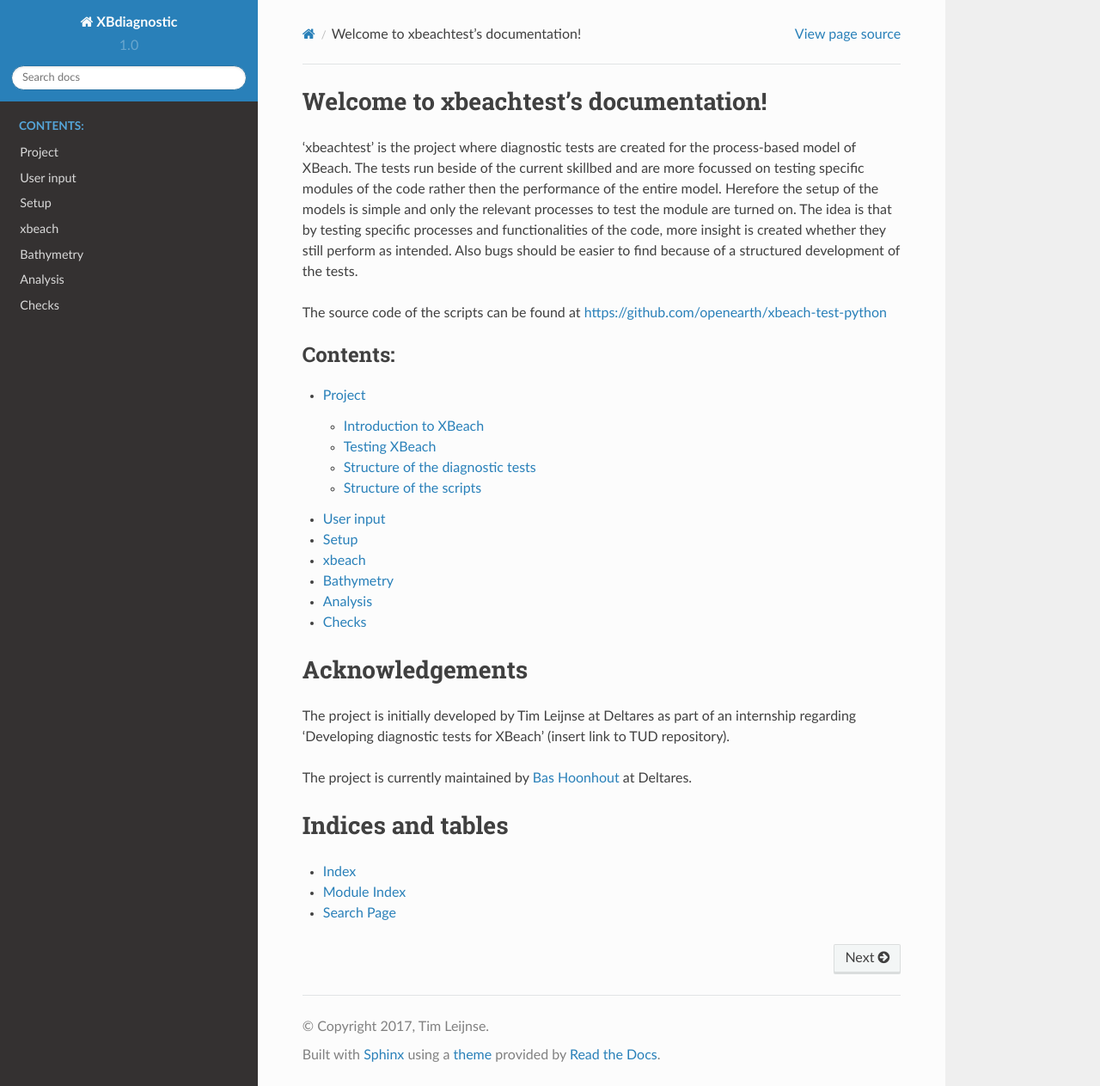
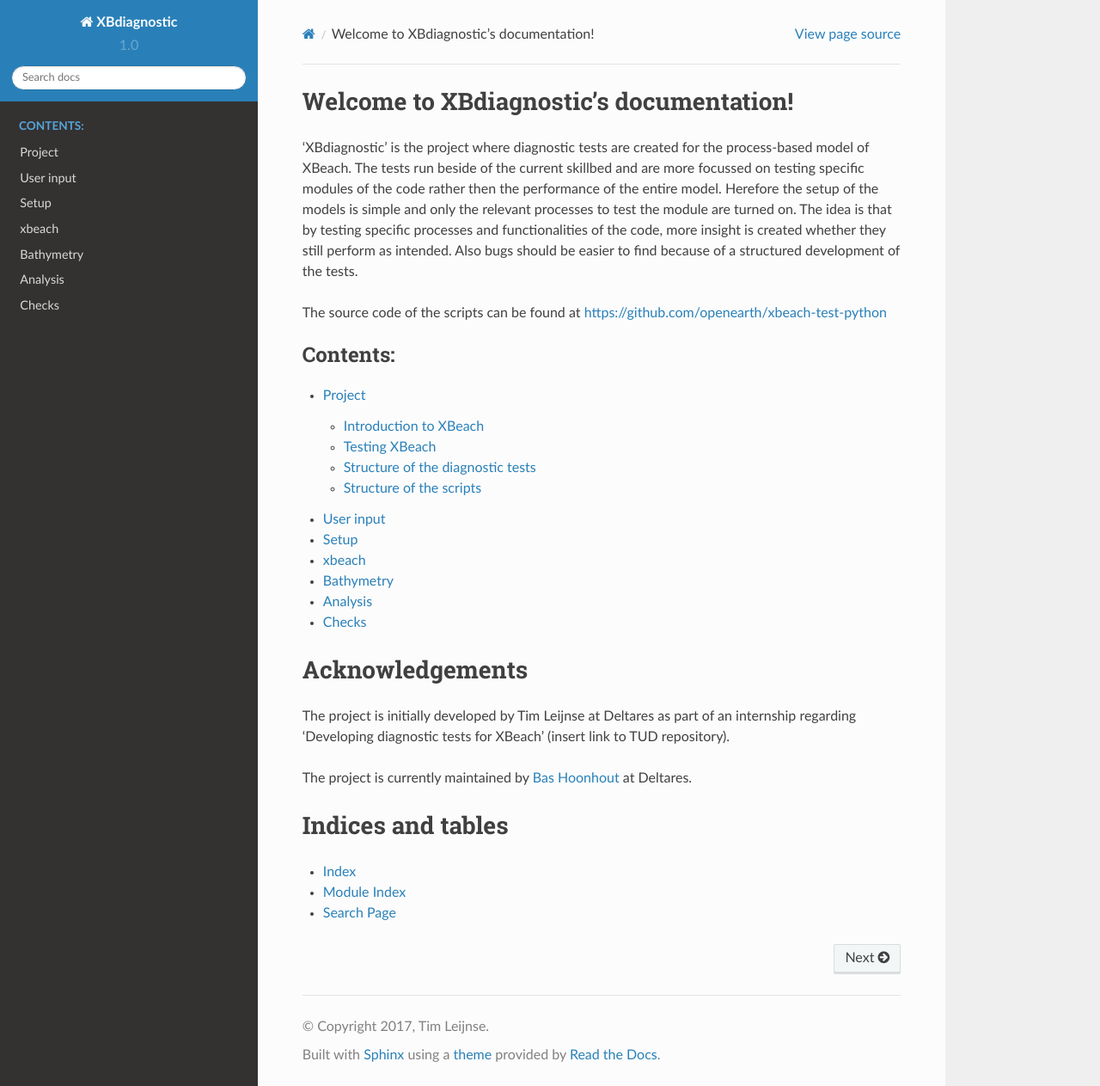
Before and after one commit to openearth/xbeach-test-python, a Sphinx documentation site: the page built from docs/index.rst, in a window 1280 px wide and 1263 px high. Shown: the whole window at 86% size. Built offline with Sphinx 7.4.7 and the Read the Docs theme 2.0.0, drawn with Linux system fonts in a browser that asks for light colours.

Commit message:
Changed names

```diff
--- a/docs/index.rst
+++ b/docs/index.rst
@@ -1,12 +1,12 @@
-.. xbeachtest documentation master file, created by
+.. XBdiagnostic documentation master file, created by
    sphinx-quickstart on Tue Jun 13 09:56:18 2017.
    You can adapt this file completely to your liking, but it should at least
    contain the root `toctree` directive.
 
-Welcome to xbeachtest's documentation!
+Welcome to XBdiagnostic's documentation!
 ======================================
 
-'xbeachtest' is the project where diagnostic tests are created for the process-based model of XBeach.
+'XBdiagnostic' is the project where diagnostic tests are created for the process-based model of XBeach.
 The tests run beside of the current skillbed and are more focussed on testing specific modules of the code rather then the performance of the entire model.
 Herefore the setup of the models is simple and only the relevant processes to test the module are turned on.
 The idea is that by testing specific processes and functionalities of the code, more insight is created whether they still perform as intended.
```
